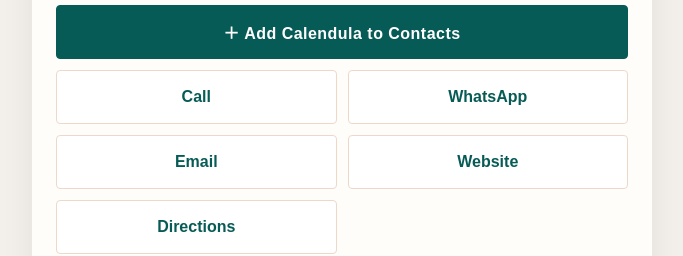
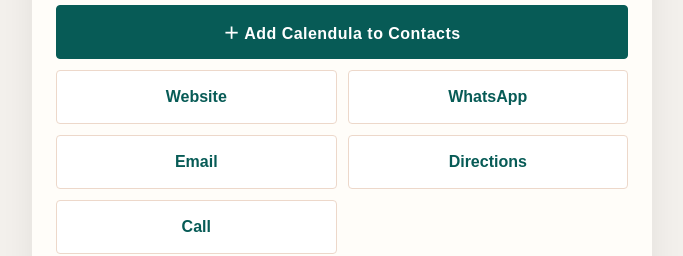
Before and after one commit to CalendulaMassage/Calendula-Connect, a plain HTML site: page index.html in a window 1280 px wide. Shown: the part 704-960 px from the top of the page, without its empty margins (298-981 px from the left). Drawn offline with Linux system fonts and the light colour scheme.

Commit message:
Reorder contact buttons

```diff
--- a/index.html
+++ b/index.html
@@ -9,15 +9,15 @@
 *{box-sizing:border-box}html{background:#f3f0ec}body{margin:0;color:var(--ink);font-family:Arial,Helvetica,sans-serif}.page{max-width:620px;margin:auto;min-height:100vh;background:var(--ivory);box-shadow:0 0 32px rgba(0,0,0,.07)}
 .hero{position:relative;overflow:hidden;text-align:center;padding:42px 25px 38px;background:linear-gradient(160deg,#9a4a2b 0%,#6f4b35 30%,#235249 68%,#075b56 100%);color:#fff}.hero:after{content:"";position:absolute;left:-8%;right:-8%;bottom:-28px;height:55px;background:var(--ivory);border-radius:50% 50% 0 0/70% 70% 0 0}.petals{font-family:Georgia,serif;color:#ffb38e;font-size:20px;letter-spacing:8px;margin-bottom:13px}.brand{font-family:Georgia,serif;font-size:31px;letter-spacing:.13em;margin:0;color:#fff}.brandline{font-family:Georgia,serif;font-style:italic;color:#f6c5ad;margin:7px 0 27px;font-size:15px}.monogram{width:86px;height:86px;margin:0 auto 22px;border:2px solid rgba(255,255,255,.85);border-radius:50%;display:grid;place-items:center;font:italic 42px Georgia,serif;color:#fff;box-shadow:0 0 0 6px rgba(255,255,255,.08)}h1{font:400 32px Georgia,serif;margin:0 0 7px}.role{margin:0;color:#e4ece9;font-size:16px;letter-spacing:.02em}
 .statement{text-align:center;padding:38px 34px 18px}.eyebrow{color:var(--orange);font-size:12px;letter-spacing:.2em;text-transform:uppercase;margin:0 0 11px;font-weight:700}.statement h2{font:400 26px Georgia,serif;color:var(--teal);margin:0 0 14px}.statement p{max-width:470px;margin:auto;line-height:1.65;color:#596163;font-size:15px}.quote{font:italic 18px Georgia,serif!important;color:var(--orange)!important;margin-top:18px!important}
-.actions{padding:15px 24px 20px;display:grid;grid-template-columns:1fr 1fr;gap:11px}.btn{display:flex;align-items:center;justify-content:center;min-height:54px;padding:12px 10px;text-decoration:none;border:1px solid var(--line);background:#fff;color:var(--teal);font-weight:600;border-radius:4px;transition:.15s}.btn:hover{transform:translateY(-1px);background:var(--pale)}.primary{grid-column:1/-1;background:var(--teal);border-color:var(--teal);color:white;letter-spacing:.03em}.review{grid-column:1/-1;color:#a84420;border-color:#efbca6;background:#fff8f3}
+.actions{padding:15px 24px 20px;display:grid;grid-template-columns:1fr 1fr;gap:11px}.btn{display:flex;align-items:center;justify-content:center;min-height:54px;padding:12px 10px;text-decoration:none;border:1px solid var(--line);background:#fff;color:var(--teal);font-weight:600;border-radius:4px;transition:.15s}.btn:hover{transform:translateY(-1px);background:var(--pale)}.primary{grid-column:1/-1;background:var(--teal);border-color:var(--teal);color:white;letter-spacing:.03em}.review{grid-column:1/-1;color:#a84420;border-color:#efbca6;background:#fff8f3}.blank{visibility:hidden}
 .divider{width:52px;height:1px;background:var(--orange);margin:8px auto 22px}.section{padding:0 24px 15px}.section h3{text-align:center;font:400 21px Georgia,serif;color:var(--teal);margin:0 0 14px}.social{display:grid;grid-template-columns:1fr 1fr;gap:11px}.footer{text-align:center;padding:18px 28px 35px;color:var(--muted);font-size:13px;line-height:1.65}.flower{color:var(--orange);font-size:25px;margin-bottom:7px}.footer strong{font:400 17px Georgia,serif;color:var(--teal)}
-@media(max-width:420px){.actions,.social{grid-template-columns:1fr}.primary,.review{grid-column:auto}.brand{font-size:27px}.hero{padding-top:35px}h1{font-size:29px}}
+@media(max-width:420px){.brand{font-size:27px}.hero{padding-top:35px}h1{font-size:29px}}
 </style></head>
 <body><main class="page">
 <header class="hero"><div class="petals">✦ ❋ ✦</div><p class="brand">CALENDULA</p><p class="brandline">Massage &amp; Wellbeing</p><div class="monogram">CM</div><h1>Nevena Dobreva</h1><p class="role">Owner · Professional Massage Therapist</p></header>
 <section class="statement"><p class="eyebrow">Devoted to women's health &amp; wellbeing</p><h2>A more personal kind of wellbeing</h2><p>Calendula is a women-only massage and wellbeing studio in High Wycombe, blending thoughtful therapeutic massage with a calm, artistic environment created for women.</p><p class="quote">Taking care of yourself is part of taking care of everyone else.</p></section>
 <div class="divider"></div>
-<section class="actions"><a class="btn primary" href="calendula-contact.vcf" download>＋ Add Calendula to Contacts</a><a class="btn" href="tel:+447752465603">Call</a><a class="btn" href="https://wa.me/447752465603">WhatsApp</a><a class="btn" href="mailto:info@calendulamassage.co.uk">Email</a><a class="btn" href="https://www.calendulamassage.co.uk/">Website</a><a class="btn" href="https://www.google.com/maps/search/?api=1&query=29+London+Road%2C+High+Wycombe%2C+HP11+1BJ%2C+United+Kingdom">Directions</a><a class="btn review" href="https://g.page/r/CeWsfPIV505PEAE/review">★ Leave a Google Review</a></section>
+<section class="actions"><a class="btn primary" href="calendula-contact.vcf" download>＋ Add Calendula to Contacts</a><a class="btn" href="https://www.calendulamassage.co.uk/">Website</a><a class="btn" href="https://wa.me/447752465603">WhatsApp</a><a class="btn" href="mailto:info@calendulamassage.co.uk">Email</a><a class="btn" href="https://www.google.com/maps/search/?api=1&query=29+London+Road%2C+High+Wycombe%2C+HP11+1BJ%2C+United+Kingdom">Directions</a><a class="btn" href="tel:+447752465603">Call</a><span class="btn blank" aria-hidden="true"></span><a class="btn review" href="https://g.page/r/CeWsfPIV505PEAE/review">★ Leave a Google Review</a></section>
 <div class="divider"></div><section class="section"><h3>Stay connected</h3><div class="social"><a class="btn" href="https://www.instagram.com/calendulamassage/">Instagram</a><a class="btn" href="https://www.facebook.com/CalendulaMassageUK">Facebook</a></div></section>
 <footer class="footer"><div class="flower">❋</div><strong>Calendula Massage</strong><br>29 London Road · High Wycombe · HP11 1BJ<br><br>Women-only · By appointment</footer>
 </main></body></html>
```
